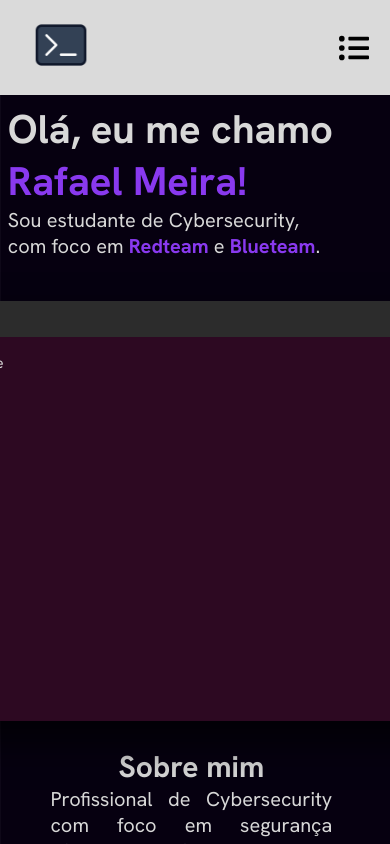
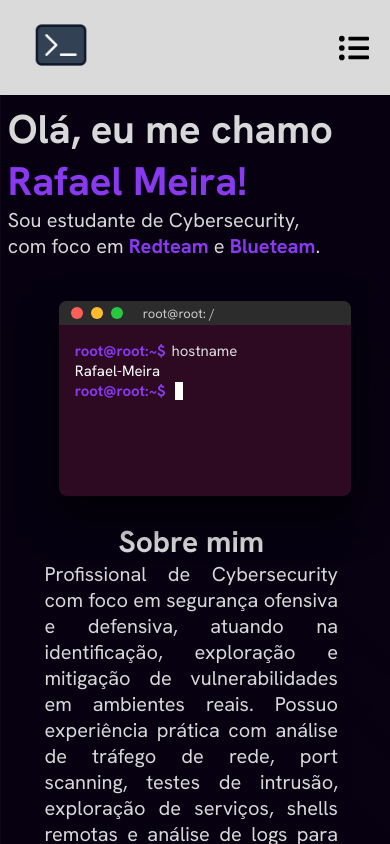
Before and after one commit to Ysuyuri/portfolio, a React (Create React App) app: page / in a window 390 px wide. Shown: the top 844 px of the page. Built offline with nearby package versions, Linux system fonts and the light colour scheme; no server answers.

Commit message:
responsivo terminal

```diff
--- a/src/components/form/Terminal.module.css
+++ b/src/components/form/Terminal.module.css
@@ -1,6 +1,6 @@
 .terminalWindow {
-  width: 760px;
-  height: 420px;
+  width: 50vw;
+  height: 30vw;
   background: #2d0922;
   border-radius: 8px;
   box-shadow: 0 20px 40px rgba(0, 0, 0, 0.7);
@@ -9,7 +9,7 @@
 }
 
 .terminalHeader {
-  height: 36px;
+  height: 4vw;
   background: #2c2c2c;
   display: flex;
   align-items: center;
@@ -76,3 +76,24 @@
   0%, 50% { opacity: 1; }
   51%, 100% { opacity: 0; }
 }
+
+@media(max-width: 450px) {
+.terminalWindow {
+  width: 75vw;
+  height: 50vw;
+  background: #2d0922;
+  border-radius: 8px;
+  box-shadow: 0 20px 40px rgba(0, 0, 0, 0.7);
+  overflow: hidden;
+  font-family: "Ubuntu Mono", monospace;
+}
+
+.terminalHeader {
+  height: 6vw;
+  background: #2c2c2c;
+  display: flex;
+  align-items: center;
+  padding: 0 12px;
+  gap: 8px;
+}
+}
--- a/src/components/pages/Home.module.css
+++ b/src/components/pages/Home.module.css
@@ -77,7 +77,7 @@
 }
 
 .imageContainer {
-  padding: 2%;
+  margin-top: 2%;
   display: flex;
   justify-content: center;
   flex-direction: row;
@@ -195,4 +195,8 @@
     font-size: 40px;
     font-weight: bold;
   }
+
+  .imageContainer {
+    margin-right: 0;
+  }
 }
```
Also changed, not shown: public/projeto_img/company/kroschu.png.
